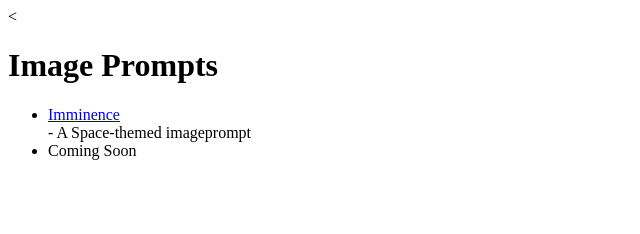
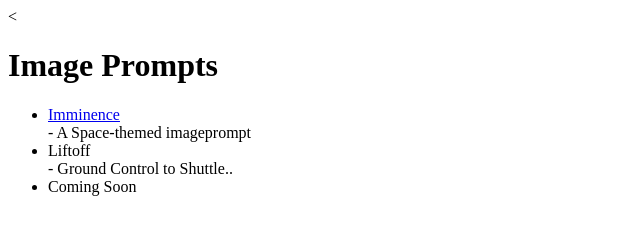
Before and after one commit to imageprompts/imageprompts.github.io, a plain HTML site: page index.html in a window 1280 px wide. Shown: the whole page, without its empty margins (0-640 px from the left). Drawn offline with Linux system fonts and the light colour scheme.

Commit message:
Commit
liftoff link

```diff
--- a/index.html
+++ b/index.html
@@ -13,6 +13,7 @@
 <h1>Image Prompts</h1>
 <ul>
 	<li><a href="/imminence">Imminence</a></li> - A Space-themed imageprompt
+	<li>Liftoff</li> - Ground Control to Shuttle..
 	<li>Coming Soon</li>
 
 </ul>
```
